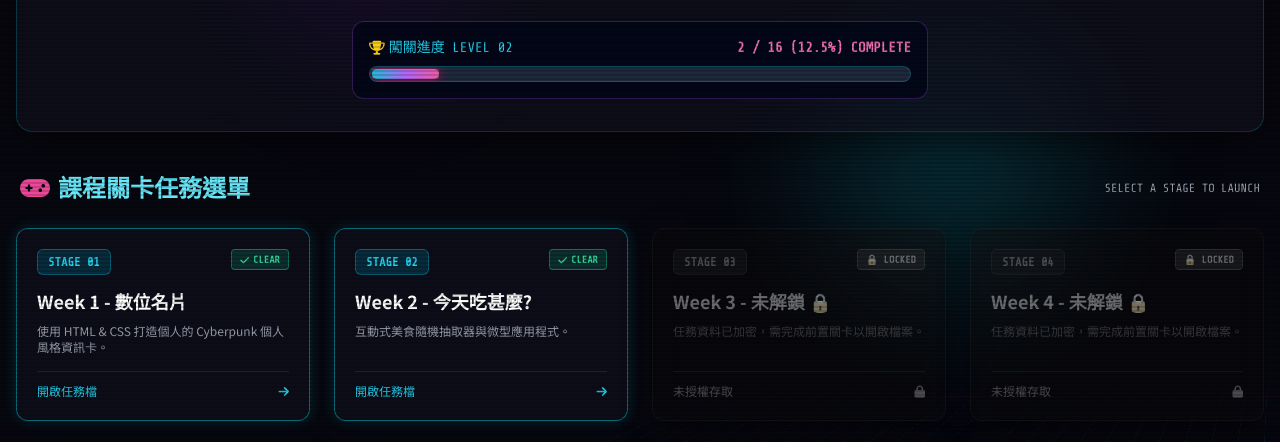
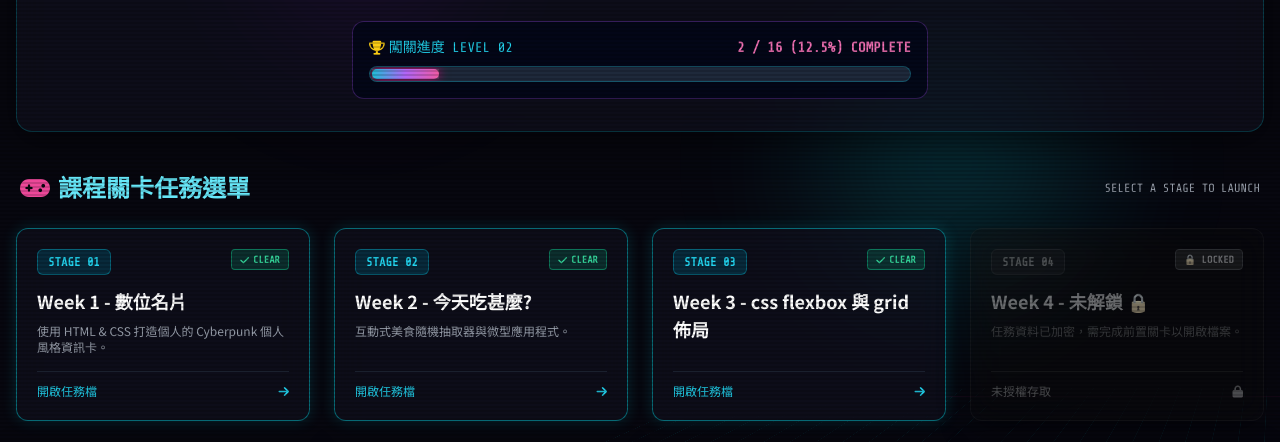
Before and after one commit to s26122159/evan-code, a plain HTML site: page index.html in a window 1280 px wide. Shown: the part 316-758 px from the top of the page. Drawn offline with nearby package versions, Linux system fonts and the light colour scheme.

Commit message:
Update index.html

```diff
--- a/index.html
+++ b/index.html
@@ -361,29 +361,30 @@
                     </div>
                 </a>
 
-                <!-- STAGE 03 (LOCKED) -->
-                <div onclick="showLockedToast('Week 3')" class="glass-card card-locked rounded-xl p-5 flex flex-col justify-between group cursor-not-allowed">
+                <!-- STAGE 03 (UNLOCKED) -->
+                <a href="w3/index.html" class="glass-card card-unlocked rounded-xl p-5 flex flex-col justify-between group cursor-pointer transition-all">
                     <div>
                         <div class="flex justify-between items-start mb-3">
-                            <span class="font-mono-tech text-xs font-bold px-2.5 py-1 rounded-md bg-slate-900 text-gray-500 border border-slate-800">
+                            <span class="font-mono-tech text-xs font-bold px-2.5 py-1 rounded-md bg-cyan-950/80 text-cyan-400 border border-cyan-500/40">
                                 STAGE 03
                             </span>
-                            <span class="px-2 py-0.5 rounded text-[10px] font-bold font-mono-tech bg-slate-800/80 text-gray-400 border border-slate-700">
-                                🔒 LOCKED
+                            <span class="px-2 py-0.5 rounded text-[10px] font-bold font-mono-tech bg-emerald-500/20 text-emerald-400 border border-emerald-500/50 flex items-center gap-1">
+                                <i class="fa-solid fa-check text-[10px]"></i> CLEAR
                             </span>
                         </div>
-                        <h3 class="text-lg font-bold text-gray-400 group-hover:text-pink-400 transition-colors mb-2">
-                            Week 3 - 未解鎖 🔒
+                        <h3 class="text-lg font-bold text-white group-hover:text-cyan-300 transition-colors mb-2">
+                            Week 3 - css flexbox 與 grid 佈局
                         </h3>
-                        <p class="text-xs text-gray-600 mb-4">
-                            任務資料已加密，需完成前置關卡以開啟檔案。
+                        <p class="text-xs text-gray-400 mb-4 line-clamp-2">
+
                         </p>
                     </div>
-                    <div class="pt-3 border-t border-slate-800/80 flex items-center justify-between text-xs font-mono-tech text-gray-500">
-                        <span>未授權存取</span>
-                        <i class="fa-solid fa-lock"></i>
+                    <div class="pt-3 border-t border-slate-700/50 flex items-center justify-between text-xs font-mono-tech text-cyan-400 group-hover:translate-x-1 transition-transform">
+                        <span>開啟任務檔</span>
+                        <i class="fa-solid fa-arrow-right"></i>
                     </div>
-                </div>
+                </a>
+
 
                 <!-- STAGE 04 (LOCKED) -->
                 <div onclick="showLockedToast('Week 4')" class="glass-card card-locked rounded-xl p-5 flex flex-col justify-between group cursor-not-allowed">
```
